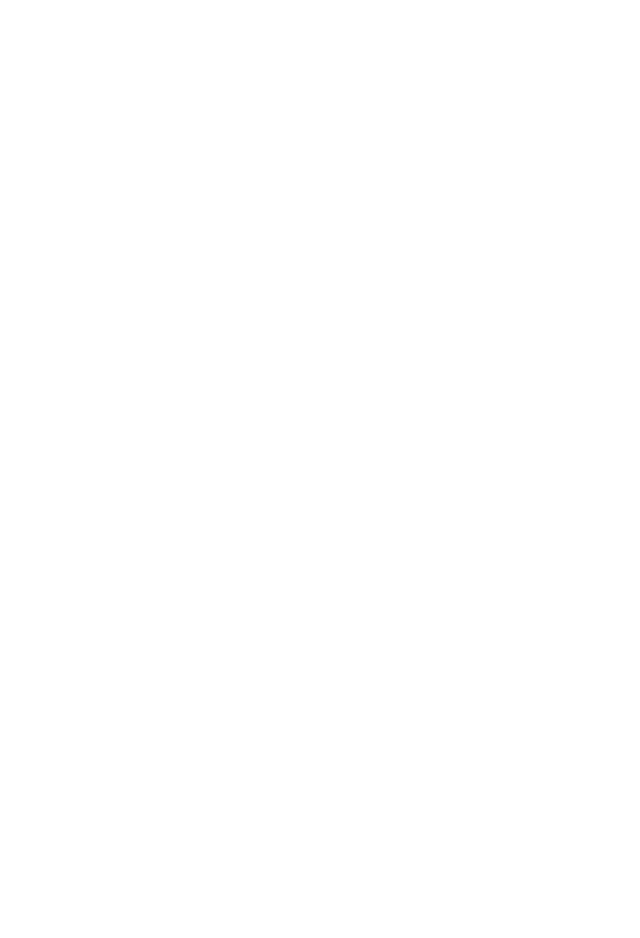
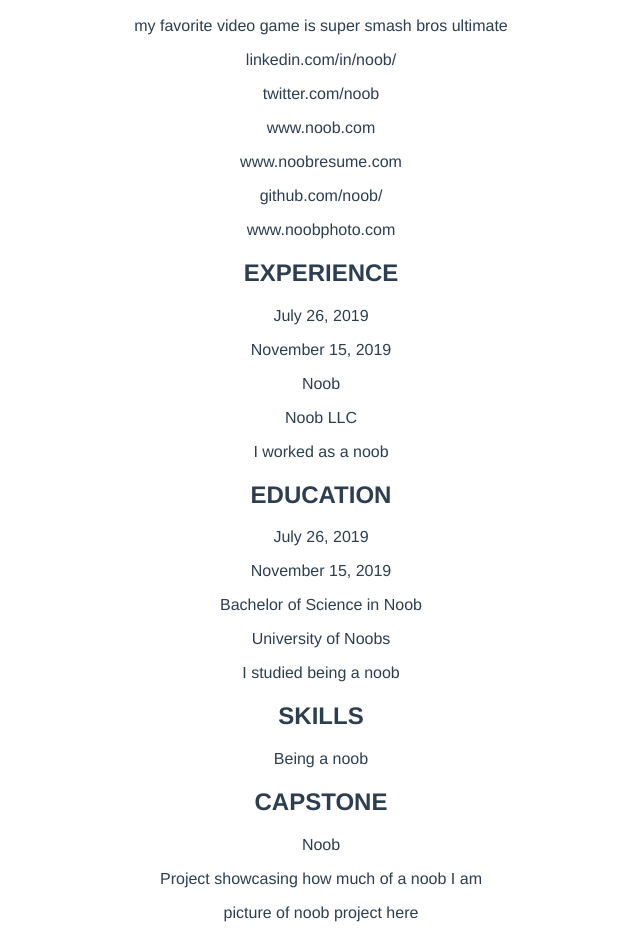
Before and after one commit to no-comment-actualize/online_resumes, a Vue app: page /resumes/1 in a window 1280 px wide. Shown: the part 265-1203 px from the top of the page, without its empty margins (319-959 px from the left). Before the commit the page ends 800 px from the top, so only its background shows below. Built offline with nearby package versions, Linux system fonts and the light colour scheme.

Commit message:
adds ResumesShow.vue page

```diff
--- a/src/router/index.js
+++ b/src/router/index.js
@@ -1,6 +1,7 @@
 import Vue from 'vue';
 import VueRouter from 'vue-router';
 import Home from '../views/Home.vue';
+import ResumesShow from "../views/ResumesShow.vue";
 
 Vue.use(VueRouter);
 
@@ -17,7 +18,12 @@
     // this generates a separate chunk (about.[hash].js) for this route
     // which is lazy-loaded when the route is visited.
     component: () => import(/* webpackChunkName: "about" */ '../views/About.vue')
-  }
+  },
+  {
+    path: '/resumes/:id',
+    name: 'resumes-show',
+    component: ResumesShow
+  },
 ];
 
 const router = new VueRouter({
--- /dev/null
+++ b/src/views/ResumesShow.vue
@@ -0,0 +1,89 @@
+<template>
+  <div class="resumes-show">
+    <h1>{{ message }}</h1>
+    <h2>{{ student.first_name }} {{ student.last_name }}</h2>
+    <p>{{ student.email }}</p>
+    <p>{{ student.phone_number }}</p>
+    <p>{{ student.bio }}</p>
+    <p>{{ student.linkedin }}</p>
+    <p>{{ student.twitter }}</p>
+    <p>{{ student.website }}</p>
+    <p>{{ student.resume }}</p>
+    <p>{{ student.github }}</p>
+    <p>{{ student.photo }}</p>
+
+    <h2>EXPERIENCE</h2>
+    <p>{{ experience.start_date }}</p>
+    <p>{{ experience.end_date }}</p>
+    <p>{{ experience.job_title }}</p>
+    <p>{{ experience.company }}</p>
+    <p>{{ experience.details }}</p>
+
+    <h2>EDUCATION</h2>
+    <p>{{ education.start_date }}</p>
+    <p>{{ education.end_date }}</p>
+    <p>{{ education.degree }}</p>
+    <p>{{ education.university }}</p>
+    <p>{{ education.details }}</p>
+
+    <h2>SKILLS</h2>
+    <p>{{ skill.name }}</p>
+
+    <h2>CAPSTONE</h2>
+    <p>{{ capstone.name }}</p>
+    <p>{{ capstone.description }}</p>
+    <p>{{ capstone.url }}</p>
+    <p>{{ capstone.screenshot }}</p>
+
+  </div>
+</template>
+
+<style></style>
+
+<script>
+export default {
+  data: function() {
+    return {
+      message: "SHOW PAGE",
+      student: {
+        first_name: "Noob",
+        last_name: "Noob",
+        email: "noob@gmail.com",
+        phone_number: "123456",
+        bio: "my favorite video game is super smash bros ultimate",
+        linkedin: "linkedin.com/in/noob/",
+        twitter: "twitter.com/noob",
+        website: "www.noob.com",
+        resume: "www.noobresume.com",
+        github: "github.com/noob/",
+        photo: "www.noobphoto.com",
+      },
+      experience: {
+        start_date: "July 26, 2019",
+        end_date: "November 15, 2019",
+        job_title: "Noob",
+        company: "Noob LLC",
+        details: "I worked as a noob",
+      },
+      education: {
+        start_date: "July 26, 2019",
+        end_date: "November 15, 2019",
+        degree: "Bachelor of Science in Noob",
+        university: "University of Noobs",
+        details: "I studied being a noob",
+      },
+      skill: {
+        name: "Being a noob",
+      },
+      capstone: {
+        name: "Noob",
+        description: "Project showcasing how much of a noob I am",
+        URL: "www.capstone.com/noob",
+        screenshot: "picture of noob project here",
+      }
+    };
+  },
+  created: function() {},
+  methods: {}
+};
+</script>
```
